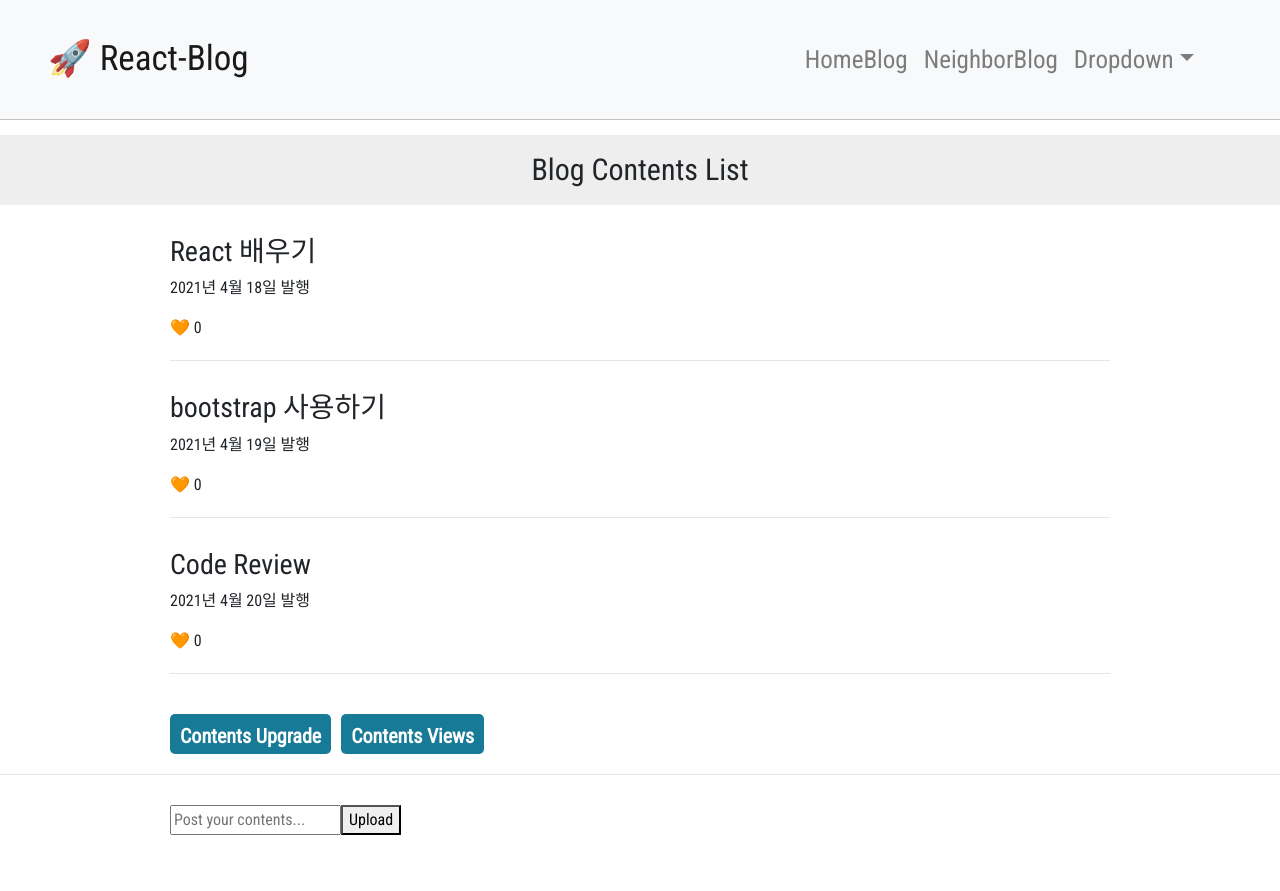
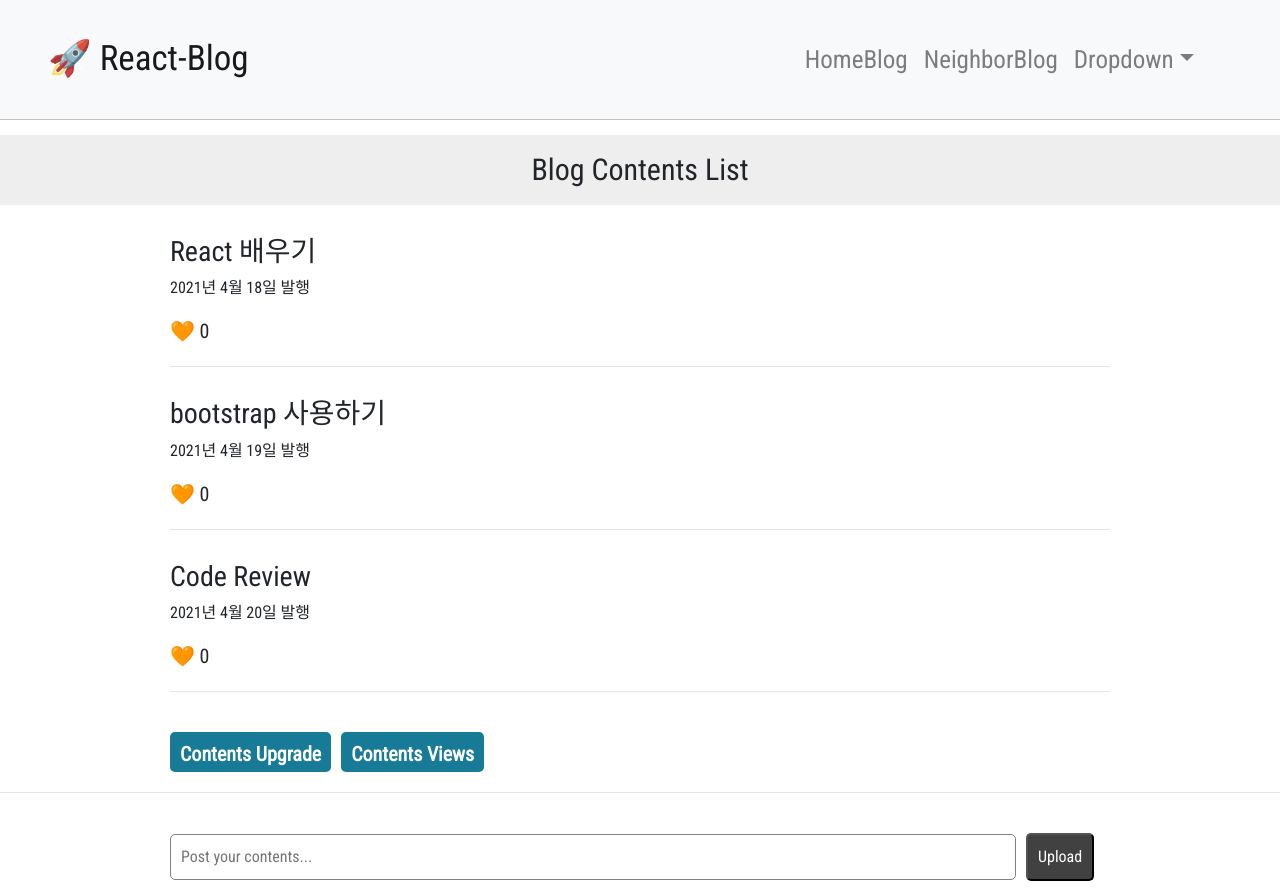
Before and after one commit to kirin059/React_blog_project, a React (Create React App) app: page / in a window 1280 px wide. Before the commit the page ends 835 px from the top, so only its background shows below. Built offline with nearby package versions, Linux system fonts and the light colour scheme.

Commit message:
Add: css 수정

```diff
--- a/src/App.scss
+++ b/src/App.scss
@@ -46,16 +46,16 @@
     padding: 0 30px;
     text-align: left;
 
-    .list span {
+    span {
       font-size: 20px;
       cursor: pointer;
     }
 
-    .list span:active {
+    span:active {
       transform: rotateX(10deg);
     }
 
-    .list h3 {
+    h3 {
       cursor: pointer;
     }
   }
@@ -93,7 +93,7 @@
     margin: 30px auto 0;
     padding: 0 30px;
 
-    .publish input {
+    input {
       padding: 10px;
       width: 90%;
       border: 1px solid grey;
@@ -101,7 +101,7 @@
       font-size: 16px;
     }
 
-    .publish button {
+    button {
       padding: 10px;
       margin: 10px;
       color: #fff;
--- a/src/component/Modals.css
+++ b/src/component/Modals.css
@@ -1,5 +1,5 @@
 .modals {
-  height: 300px;
+    height: 300px;
     margin-top: 20px;
     padding: 20px;
     background: #eee;
```
